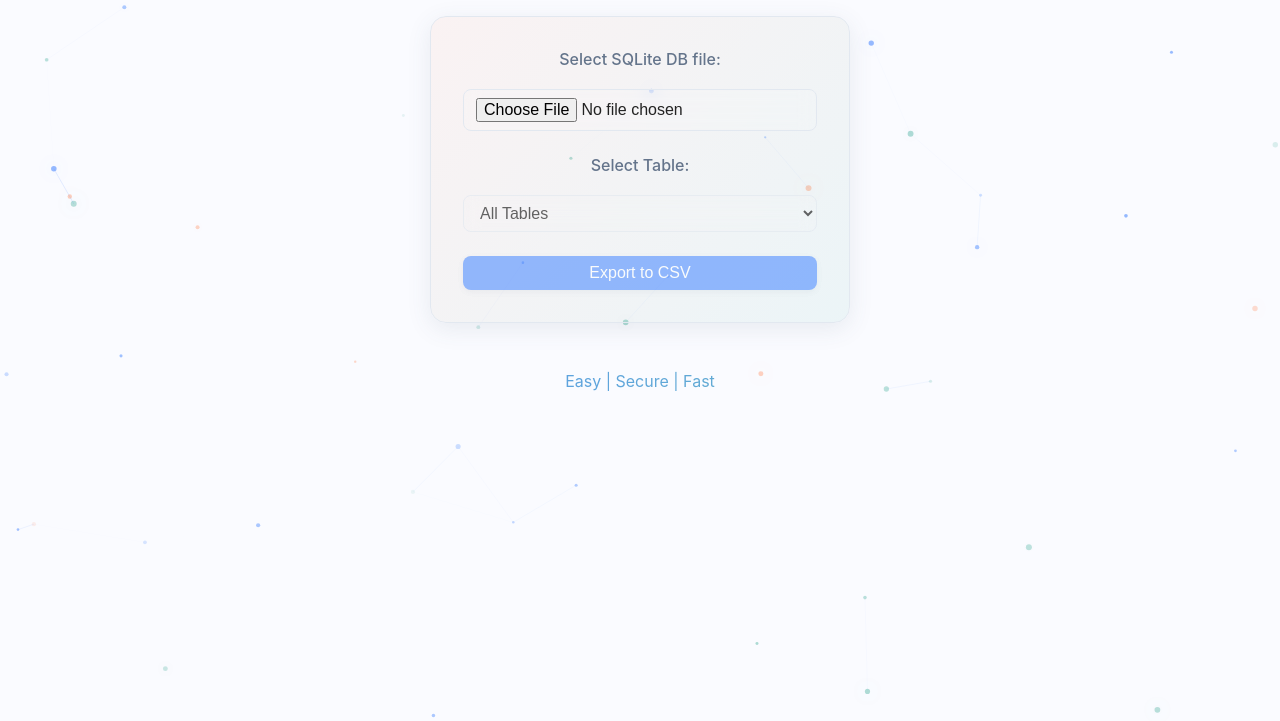
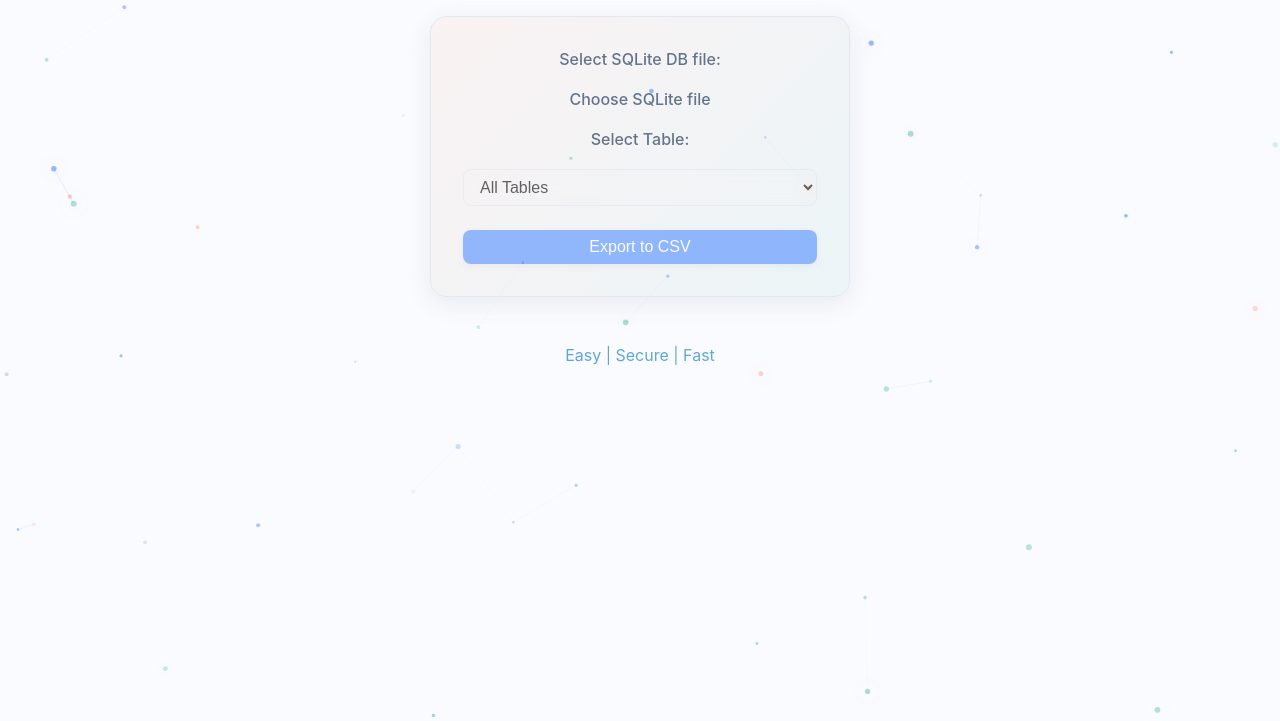
Before and after one commit to gitgyana/SQLite_Parser, a website: page public/index.html in a window 1280 px wide. Shown: the part 79-800 px from the top of the page. Drawn offline with nearby package versions, Linux system fonts and the light colour scheme.

Commit message:
Update DB upload ui

```diff
--- a/public/index.html
+++ b/public/index.html
@@ -20,7 +20,8 @@
         <div>
             <form id="exportForm">
                 <label for="dbFile">Select SQLite DB file:</label>
-                <input type="file" id="dbFile" name="dbFile" accept=".db,.sqlite3" required />
+                <label for="dbFile" class="file-label">Choose SQLite file</label>
+                <input type="file" id="dbFile" name="dbFile" accept=".db,.sqlite3" required style="display:none;" />
 
                 <label for="tableSelect">Select Table:</label>
                 <select id="tableSelect" name="tableSelect" disabled>
```
